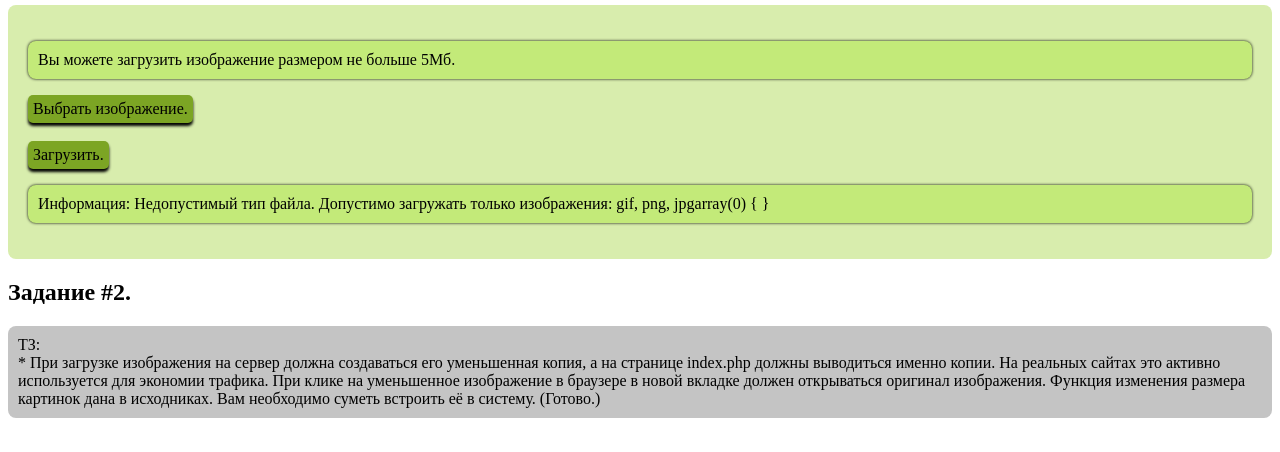
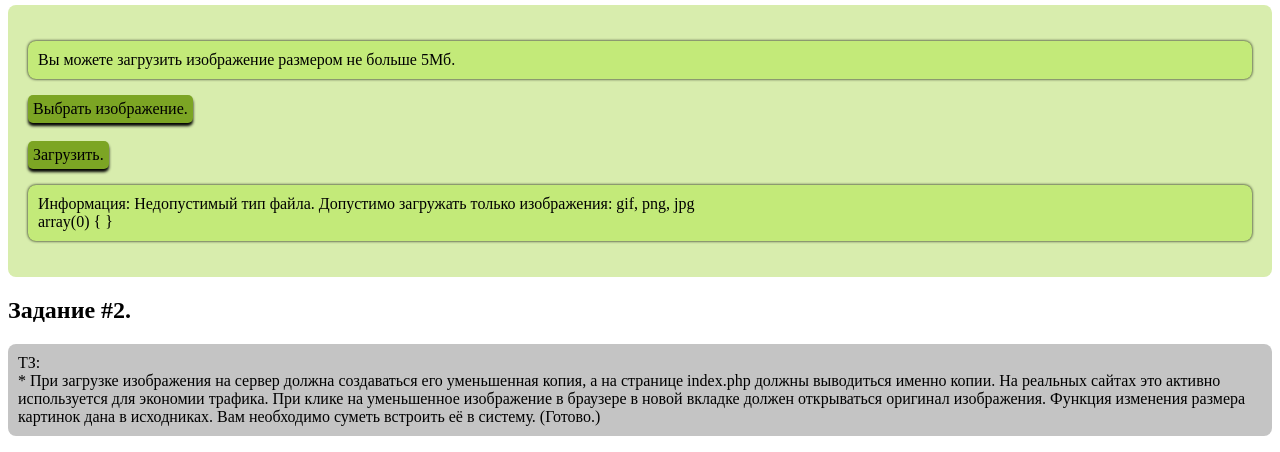
Before and after one commit to artemijeka/PHP-1, a PHP site: page / in a window 1280 px wide. Shown: the part 758-1210 px from the top of the page. Before the commit the page ends 1176 px from the top, so only its background shows below. Run offline with PHP 8.4, Linux system fonts and the light colour scheme; data that the repository does not hold is empty.

Commit message:
небольшое стилистическое исправление

```diff
--- a/4/HW/engine/get_image.php
+++ b/4/HW/engine/get_image.php
@@ -14,12 +14,12 @@ $userImage = $uploadDir.$_FILES['userImage']['name'];
 
 // Проверка на тип загружаемого файла.
 if (!in_array($_FILES['userImage']['type'], $types)) {
-  echo 'Недопустимый тип файла. Допустимо загружать только изображения: gif, png, jpg';
+  echo 'Недопустимый тип файла. Допустимо загружать только изображения: gif, png, jpg<br>';
 // Проверка на размер файла.
 } else if ($_FILES['userImage']['size'] > $size) {
 	echo "Вы пытаетесь загрузить изображение больше 5Мб!<br>";
 } else if (copy($_FILES['userImage']['tmp_name'], $userImage)) {
-  echo "Файл загружен!";
+  echo "Файл загружен!<br>";
   // Функция обновления страницы.
   refresh();
 }
```
